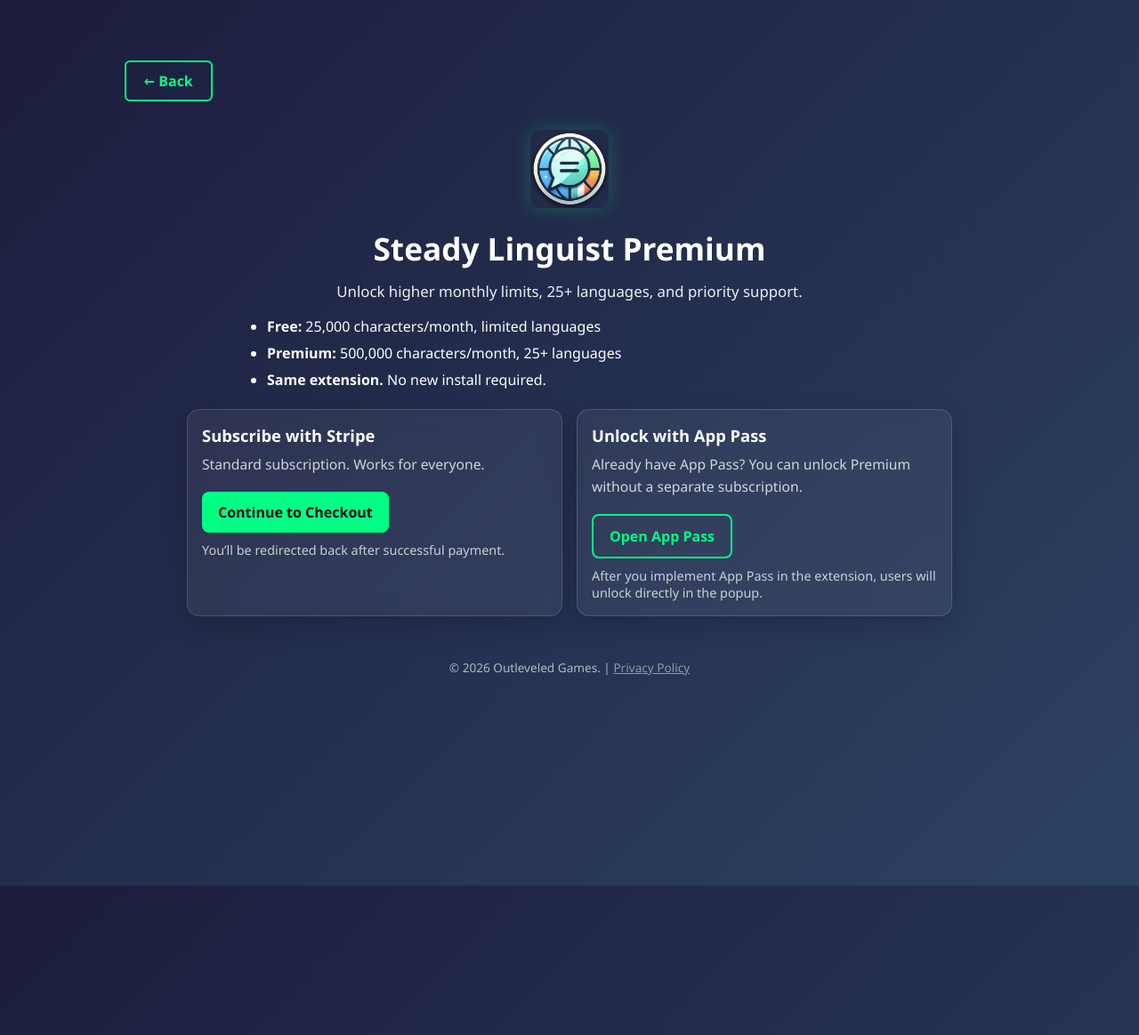
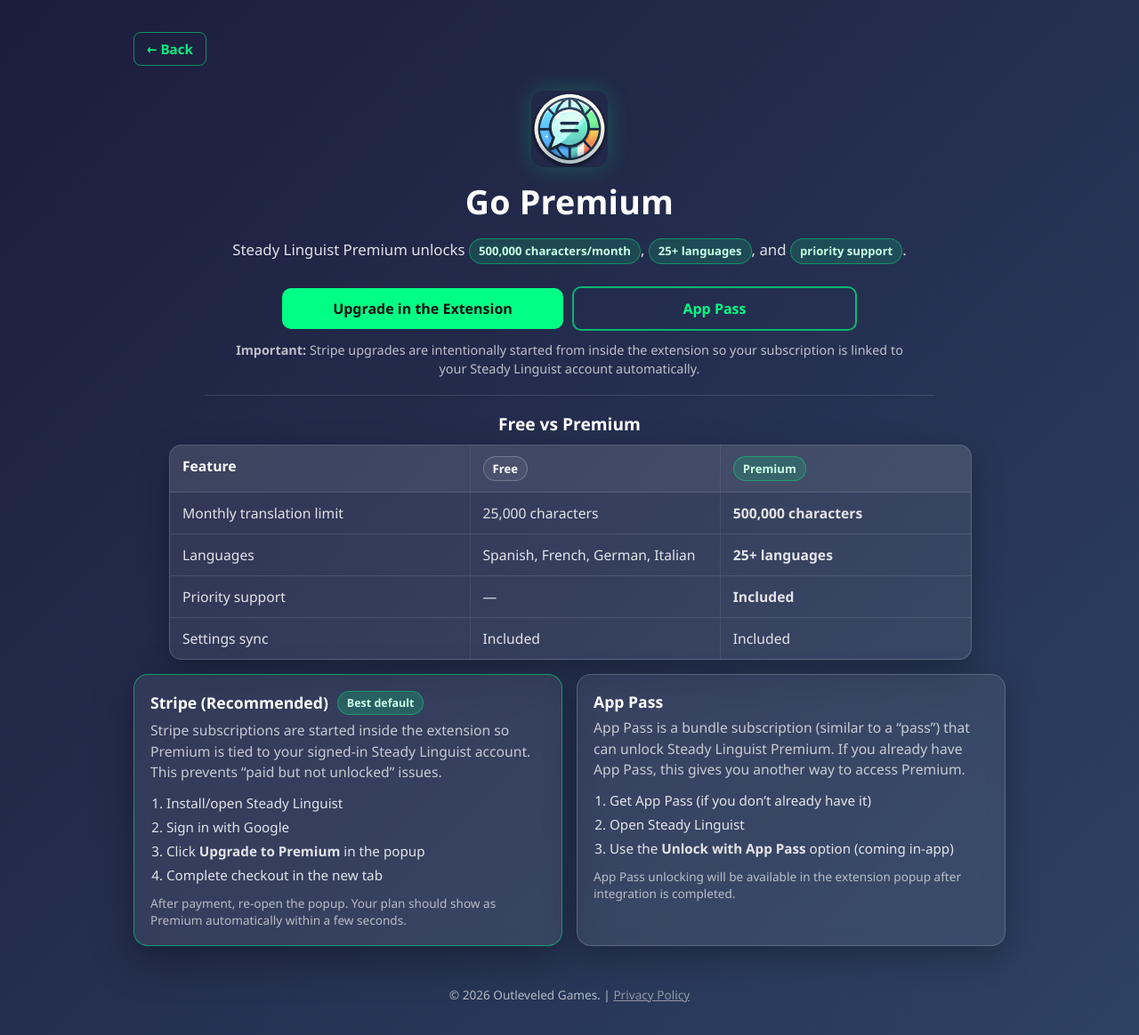
Before and after one commit to ronaldt-git/ronaldt-git.github.io, a Jekyll site: the page steadylinguist/premium/index.html, which Jekyll copies as it is, in a window 1280 px wide. Shown: the whole page at 89% size. Built offline with Jekyll 4.4.1, drawn with Linux system fonts in a browser that asks for light colours; before the commit the page ends 996 px from its top, so only the background shows below that.

Commit message:
Update index.html

```diff
--- a/steadylinguist/premium/index.html
+++ b/steadylinguist/premium/index.html
@@ -9,114 +9,295 @@
   <link rel="canonical" href="https://outleveledgames.com/steadylinguist/premium/" />
 
   <meta property="og:title" content="Steady Linguist Premium" />
-  <meta property="og:description" content="Upgrade for higher limits, 25+ languages, and priority support." />
+  <meta property="og:description" content="Unlock higher limits, 25+ languages, and priority support." />
   <meta property="og:image" content="https://outleveledgames.com/img/SteadyLinguistIcon.png" />
   <meta property="og:url" content="https://outleveledgames.com/steadylinguist/premium/" />
   <meta property="og:type" content="website" />
 
   <style>
-    .page-header {
-      width: 100%;
-      max-width: 1000px;
-      margin: 0 auto;
-      padding-top: 20px;
-      display: flex;
-      justify-content: flex-start;
+    :root {
+      --accent: #00ff84;
+      --bg1: #1c1c3c;
+      --bg2: #2d4263;
+      --card: rgba(255,255,255,0.075);
+      --cardBorder: rgba(255,255,255,0.18);
+      --textDim: rgba(255,255,255,0.86);
+      --textMoreDim: rgba(255,255,255,0.72);
+      --shadow: rgba(0,0,0,0.28);
     }
 
     body {
       margin: 0;
       font-family: 'Segoe UI', Tahoma, Geneva, Verdana, sans-serif;
-      background: linear-gradient(135deg, #1c1c3c, #2d4263);
+      background: linear-gradient(135deg, var(--bg1), var(--bg2));
       color: #fff;
       display: flex;
       flex-direction: column;
       align-items: center;
-      padding: 3rem 1rem;
+      padding: 2.25rem 1rem;
       min-height: 100vh;
       text-align: center;
     }
 
-    .container { max-width: 860px; width: 100%; }
+    .page-header {
+      width: 100%;
+      max-width: 980px;
+      margin: 0 auto;
+      display: flex;
+      justify-content: flex-start;
+      align-items: center;
+    }
+
+    .back-button {
+      display: inline-flex;
+      align-items: center;
+      gap: 8px;
+      padding: 8px 14px;
+      background-color: transparent;
+      border: 1px solid rgba(0,255,132,0.55);
+      color: var(--accent);
+      font-weight: 800;
+      border-radius: 8px;
+      text-decoration: none;
+      font-size: 0.95rem;
+      transition: all 0.2s ease;
+      opacity: 0.92;
+    }
+    .back-button:hover {
+      background-color: rgba(0,255,132,0.14);
+      opacity: 1;
+    }
+
+    .container {
+      max-width: 980px;
+      width: 100%;
+      margin-top: 1.25rem;
+    }
+
+    .hero {
+      display: flex;
+      flex-direction: column;
+      align-items: center;
+      gap: 0.65rem;
+      margin-top: 0.5rem;
+    }
 
     .icon {
-      width: 88px;
-      height: 88px;
-      margin-bottom: 1rem;
-      border-radius: 12px;
-      box-shadow: 0 0 20px rgba(0, 255, 132, 0.25);
+      width: 86px;
+      height: 86px;
+      border-radius: 14px;
+      box-shadow: 0 0 26px rgba(0, 255, 132, 0.22);
     }
 
-    h1 { font-size: 2.2rem; margin: 0 0 0.75rem; }
-    p { font-size: 1.05rem; line-height: 1.6; opacity: 0.92; margin: 0.75rem 0; }
+    h1 {
+      font-size: 2.35rem;
+      margin: 0.15rem 0 0;
+      letter-spacing: 0.2px;
+    }
 
-    .back-button {
+    .subtitle {
+      margin: 0.35rem 0 0;
+      font-size: 1.05rem;
+      color: var(--textDim);
+      line-height: 1.5;
+      max-width: 820px;
+    }
+
+    .cta-row {
+      margin-top: 14px;
+      display: flex;
+      flex-direction: column;
+      gap: 10px;
+      align-items: center;
+    }
+
+    .btn {
       display: inline-block;
-      margin-bottom: 2rem;
-      padding: 10px 20px;
-      background-color: transparent;
-      border: 2px solid #00ff84;
-      color: #00ff84;
-      font-weight: bold;
-      border-radius: 6px;
+      text-align: center;
+      padding: 12px 18px;
+      border-radius: 10px;
       text-decoration: none;
+      font-weight: 900;
       font-size: 1rem;
-      transition: all 0.3s ease;
-      float: left;
+      border: 0;
+      cursor: pointer;
+      transition: transform 0.08s ease, opacity 0.2s ease, background 0.2s ease;
+      user-select: none;
+      min-width: 280px;
     }
-    .back-button:hover { background-color: #00ff84; color: #111; }
-    .container::after { content:""; display:block; clear:both; }
+    .btn:active { transform: translateY(1px); }
+
+    .btn-primary {
+      background-color: var(--accent);
+      color: #111;
+    }
+    .btn-primary:hover { background-color: #00e374; }
+
+    .btn-secondary {
+      background: transparent;
+      border: 2px solid rgba(0,255,132,0.65);
+      color: var(--accent);
+    }
+    .btn-secondary:hover { background: rgba(0,255,132,0.14); }
+
+    .hint {
+      margin-top: 2px;
+      color: rgba(255,255,255,0.7);
+      font-size: 0.9rem;
+      max-width: 760px;
+      line-height: 1.45;
+    }
+
+    .divider {
+      margin: 18px auto 0;
+      max-width: 820px;
+      height: 1px;
+      background: rgba(255,255,255,0.12);
+    }
+
+    .compare {
+      margin: 18px auto 0;
+      max-width: 900px;
+      text-align: left;
+    }
+
+    .compare h2 {
+      margin: 0 0 10px;
+      font-size: 1.2rem;
+      text-align: center;
+    }
+
+    .table {
+      width: 100%;
+      border-collapse: collapse;
+      overflow: hidden;
+      border-radius: 14px;
+      background: var(--card);
+      border: 1px solid var(--cardBorder);
+      box-shadow: 0 12px 36px var(--shadow);
+    }
+
+    .row {
+      display: grid;
+      grid-template-columns: 1.2fr 1fr 1fr;
+    }
+
+    .cell {
+      padding: 12px 14px;
+      border-bottom: 1px solid rgba(255,255,255,0.10);
+      border-right: 1px solid rgba(255,255,255,0.08);
+      color: var(--textDim);
+      font-size: 0.98rem;
+    }
+
+    .row:last-child .cell { border-bottom: none; }
+    .cell:last-child { border-right: none; }
+
+    .header .cell {
+      font-weight: 900;
+      color: #fff;
+      background: rgba(255,255,255,0.06);
+    }
+
+    .pill {
+      display: inline-block;
+      padding: 4px 10px;
+      border-radius: 999px;
+      font-size: 0.82rem;
+      font-weight: 900;
+      border: 1px solid rgba(255,255,255,0.22);
+      background: rgba(255,255,255,0.06);
+      color: #fff;
+    }
+
+    .pill.accent {
+      border: 1px solid rgba(0,255,132,0.38);
+      background: rgba(0,255,132,0.14);
+      color: #c9ffe6;
+    }
 
     .cards {
+      margin-top: 16px;
       display: grid;
       grid-template-columns: 1fr;
       gap: 16px;
-      margin-top: 22px;
       text-align: left;
     }
-    @media (min-width: 760px) {
+    @media (min-width: 820px) {
       .cards { grid-template-columns: 1fr 1fr; }
+      .cta-row { flex-direction: row; }
     }
 
     .card {
-      background: rgba(255,255,255,0.06);
-      border: 1px solid rgba(255,255,255,0.14);
-      border-radius: 14px;
-      padding: 16px;
+      background: var(--card);
+      border: 1px solid var(--cardBorder);
+      border-radius: 16px;
+      padding: 18px;
       backdrop-filter: blur(10px);
-      box-shadow: 0 10px 30px rgba(0,0,0,0.18);
+      box-shadow: 0 12px 36px var(--shadow);
     }
 
-    .card h2 { margin: 0 0 8px; font-size: 1.15rem; }
-    .muted { opacity: 0.78; font-size: 0.98rem; margin: 0 0 12px; }
+    .card.primary {
+      border: 1px solid rgba(0,255,132,0.48);
+      box-shadow: 0 16px 46px rgba(0,0,0,0.34);
+    }
 
-    .btn {
+    .card h3 {
+      margin: 0 0 6px;
+      font-size: 1.1rem;
+      display: flex;
+      align-items: center;
+      gap: 10px;
+    }
+
+    .badge {
       display: inline-block;
-      padding: 12px 18px;
-      border-radius: 8px;
-      text-decoration: none;
-      font-weight: 800;
-      font-size: 1rem;
-      margin-top: 6px;
+      padding: 4px 10px;
+      border-radius: 999px;
+      font-size: 0.78rem;
+      font-weight: 900;
+      background: rgba(0,255,132,0.18);
+      border: 1px solid rgba(0,255,132,0.35);
+      color: #c9ffe6;
     }
-    .btn-primary { background-color: #00ff84; color: #111; }
-    .btn-primary:hover { background-color: #00e374; }
-    .btn-secondary { border: 2px solid #00ff84; color: #00ff84; background: transparent; }
-    .btn-secondary:hover { background-color: #00ff84; color: #111; }
 
-    .bullets { margin: 14px auto 0; max-width: 720px; text-align: left; }
-    .bullets li { margin: 8px 0; }
+    .muted {
+      margin: 0 0 12px;
+      color: var(--textMoreDim);
+      font-size: 0.98rem;
+      line-height: 1.5;
+    }
+
+    .steps {
+      margin: 10px 0 0;
+      padding-left: 18px;
+      color: var(--textDim);
+      font-size: 0.95rem;
+    }
+    .steps li { margin: 7px 0; }
+
+    .fineprint {
+      margin-top: 12px;
+      color: rgba(255,255,255,0.65);
+      font-size: 0.85rem;
+      line-height: 1.45;
+    }
 
     footer {
-      margin-top: 3rem;
+      margin-top: 2.8rem;
       font-size: 0.85rem;
       opacity: 0.65;
     }
+    footer a { color: #ccc; }
 
-    .note {
-      margin-top: 10px;
-      font-size: 0.9rem;
-      opacity: 0.75;
+    @media (max-width: 520px) {
+      body { padding-top: 1.5rem; }
+      h1 { font-size: 2.0rem; }
+      .subtitle { font-size: 1rem; }
+      .card { padding: 16px; }
+      .btn { min-width: 220px; }
+      .row { grid-template-columns: 1.15fr 0.95fr 0.95fr; }
+      .cell { font-size: 0.92rem; }
     }
   </style>
 </head>
@@ -127,48 +308,103 @@
   </div>
 
   <div class="container">
-    <img src="/img/SteadyLinguistIcon.png" alt="Steady Linguist Icon" class="icon" />
-    <h1>Steady Linguist Premium</h1>
-    <p>Unlock higher monthly limits, 25+ languages, and priority support.</p>
+    <div class="hero">
+      <img src="/img/SteadyLinguistIcon.png" alt="Steady Linguist Icon" class="icon" />
+      <h1>Go Premium</h1>
+      <p class="subtitle">
+        Steady Linguist Premium unlocks <span class="pill accent">500,000 characters/month</span>,
+        <span class="pill accent">25+ languages</span>, and <span class="pill accent">priority support</span>.
+      </p>
 
-    <ul class="bullets">
-      <li><strong>Free:</strong> 25,000 characters/month, limited languages</li>
-      <li><strong>Premium:</strong> 500,000 characters/month, 25+ languages</li>
-      <li><strong>Same extension.</strong> No new install required.</li>
-    </ul>
+      <div class="cta-row">
+        <a class="btn btn-primary" href="/steadylinguist/" title="Upgrade from inside the extension">
+          Upgrade in the Extension
+        </a>
+        <a class="btn btn-secondary" href="https://joinapppass.com/" target="_blank" rel="noopener">
+          App Pass
+        </a>
+      </div>
+      <div class="hint">
+        <strong>Important:</strong> Stripe upgrades are intentionally started from inside the extension so your subscription is linked to your Steady Linguist account automatically.
+      </div>
+    </div>
+
+    <div class="divider"></div>
+
+    <div class="compare">
+      <h2>Free vs Premium</h2>
+
+      <div class="table" role="table" aria-label="Free vs Premium comparison">
+        <div class="row header" role="row">
+          <div class="cell" role="columnheader">Feature</div>
+          <div class="cell" role="columnheader"><span class="pill">Free</span></div>
+          <div class="cell" role="columnheader"><span class="pill accent">Premium</span></div>
+        </div>
+
+        <div class="row" role="row">
+          <div class="cell" role="cell">Monthly translation limit</div>
+          <div class="cell" role="cell">25,000 characters</div>
+          <div class="cell" role="cell"><strong>500,000 characters</strong></div>
+        </div>
+
+        <div class="row" role="row">
+          <div class="cell" role="cell">Languages</div>
+          <div class="cell" role="cell">Spanish, French, German, Italian</div>
+          <div class="cell" role="cell"><strong>25+ languages</strong></div>
+        </div>
+
+        <div class="row" role="row">
+          <div class="cell" role="cell">Priority support</div>
+          <div class="cell" role="cell">—</div>
+          <div class="cell" role="cell"><strong>Included</strong></div>
+        </div>
+
+        <div class="row" role="row">
+          <div class="cell" role="cell">Settings sync</div>
+          <div class="cell" role="cell">Included</div>
+          <div class="cell" role="cell">Included</div>
+        </div>
+      </div>
+    </div>
 
     <div class="cards">
-      <div class="card">
-        <h2>Subscribe with Stripe</h2>
-        <p class="muted">Standard subscription. Works for everyone.</p>
-
-        <!-- Replace the href with your actual Stripe checkout link (or link to extension flow if you prefer) -->
-        <a class="btn btn-primary" href="PASTE_STRIPE_LINK_HERE" target="_blank" rel="noopener">
-          Continue to Checkout
-        </a>
-
-        <div class="note">You’ll be redirected back after successful payment.</div>
+      <div class="card primary">
+        <h3>Stripe (Recommended) <span class="badge">Best default</span></h3>
+        <p class="muted">
+          Stripe subscriptions are started inside the extension so Premium is tied to your signed-in Steady Linguist account.
+          This prevents “paid but not unlocked” issues.
+        </p>
+        <ol class="steps">
+          <li>Install/open Steady Linguist</li>
+          <li>Sign in with Google</li>
+          <li>Click <strong>Upgrade to Premium</strong> in the popup</li>
+          <li>Complete checkout in the new tab</li>
+        </ol>
+        <div class="fineprint">
+          After payment, re-open the popup. Your plan should show as Premium automatically within a few seconds.
+        </div>
       </div>
 
       <div class="card">
-        <h2>Unlock with App Pass</h2>
+        <h3>App Pass</h3>
         <p class="muted">
-          Already have App Pass? You can unlock Premium without a separate subscription.
+          App Pass is a bundle subscription (similar to a “pass”) that can unlock Steady Linguist Premium.
+          If you already have App Pass, this gives you another way to access Premium.
         </p>
-
-        <a class="btn btn-secondary" href="https://joinapppass.com/" target="_blank" rel="noopener">
-          Open App Pass
-        </a>
-
-        <div class="note">
-          After you implement App Pass in the extension, users will unlock directly in the popup.
+        <ol class="steps">
+          <li>Get App Pass (if you don’t already have it)</li>
+          <li>Open Steady Linguist</li>
+          <li>Use the <strong>Unlock with App Pass</strong> option (coming in-app)</li>
+        </ol>
+        <div class="fineprint">
+          App Pass unlocking will be available in the extension popup after integration is completed.
         </div>
       </div>
     </div>
 
     <footer>
       &copy; 2026 Outleveled Games. |
-      <a href="/steadylinguist/privacy/" style="color: #ccc;">Privacy Policy</a>
+      <a href="/steadylinguist/privacy/">Privacy Policy</a>
     </footer>
   </div>
 </body>
```
